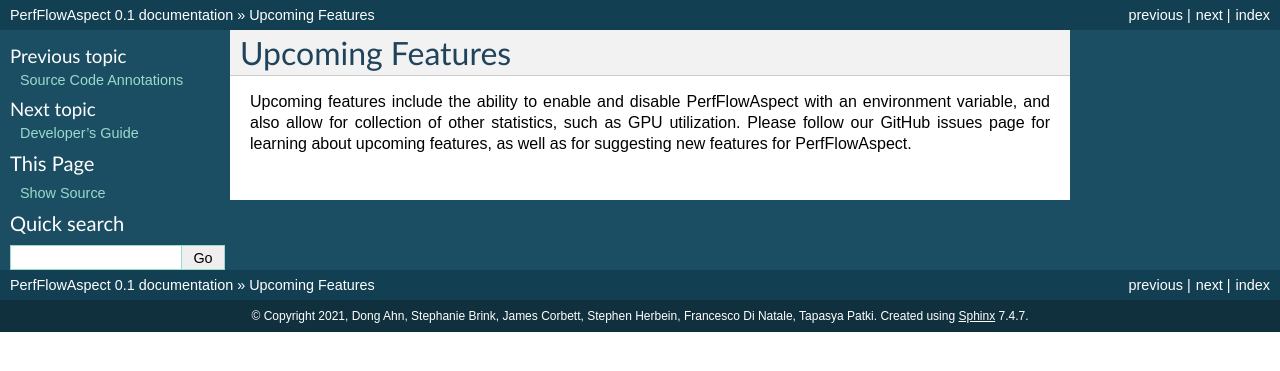
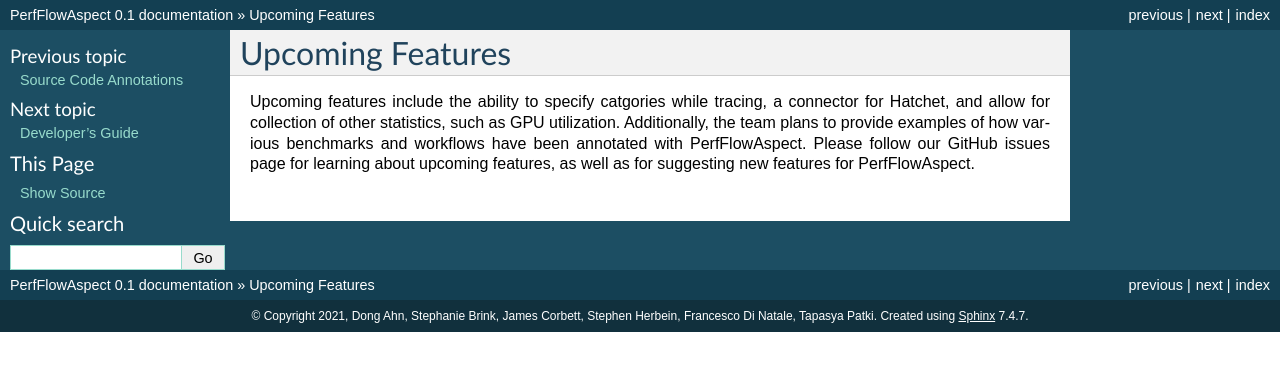
Before and after one commit to flux-framework/PerfFlowAspect, a Sphinx documentation site: the page built from docs/UpcomingFeatures.rst, in a window 1280 px wide. Shown: the top 371 px of the page. Built offline with Sphinx 7.4.7, drawn with Linux system fonts in a browser that asks for light colours.

Commit message:
Add more Upcoming features

```diff
--- a/docs/UpcomingFeatures.rst
+++ b/docs/UpcomingFeatures.rst
@@ -9,8 +9,9 @@
  Upcoming Features
 ###################
 
-Upcoming features include the ability to enable and disable PerfFlowAspect with
-an environment variable, and also allow for collection of other statistics, such
-as GPU utilization. Please follow our GitHub issues
-page for learning about upcoming features, as well as for suggesting new
-features for PerfFlowAspect.
+Upcoming features include the ability to specify catgories while tracing,
+a connector for Hatchet, and allow for collection of other statistics, such
+as GPU utilization. Additionally, the team plans to provide examples of how
+various benchmarks and workflows have been annotated with PerfFlowAspect.
+Please follow our GitHub issues page for learning about upcoming features,
+as well as for suggesting new features for PerfFlowAspect.
```
